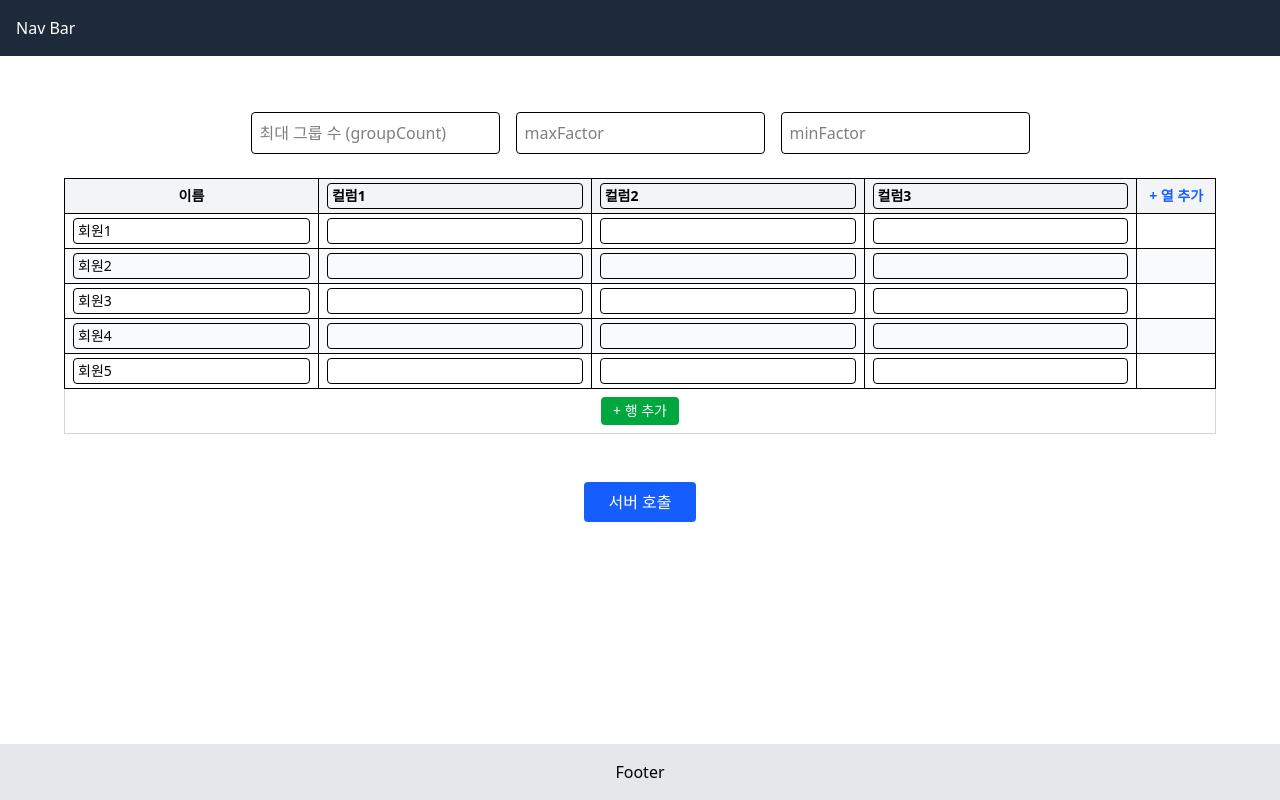
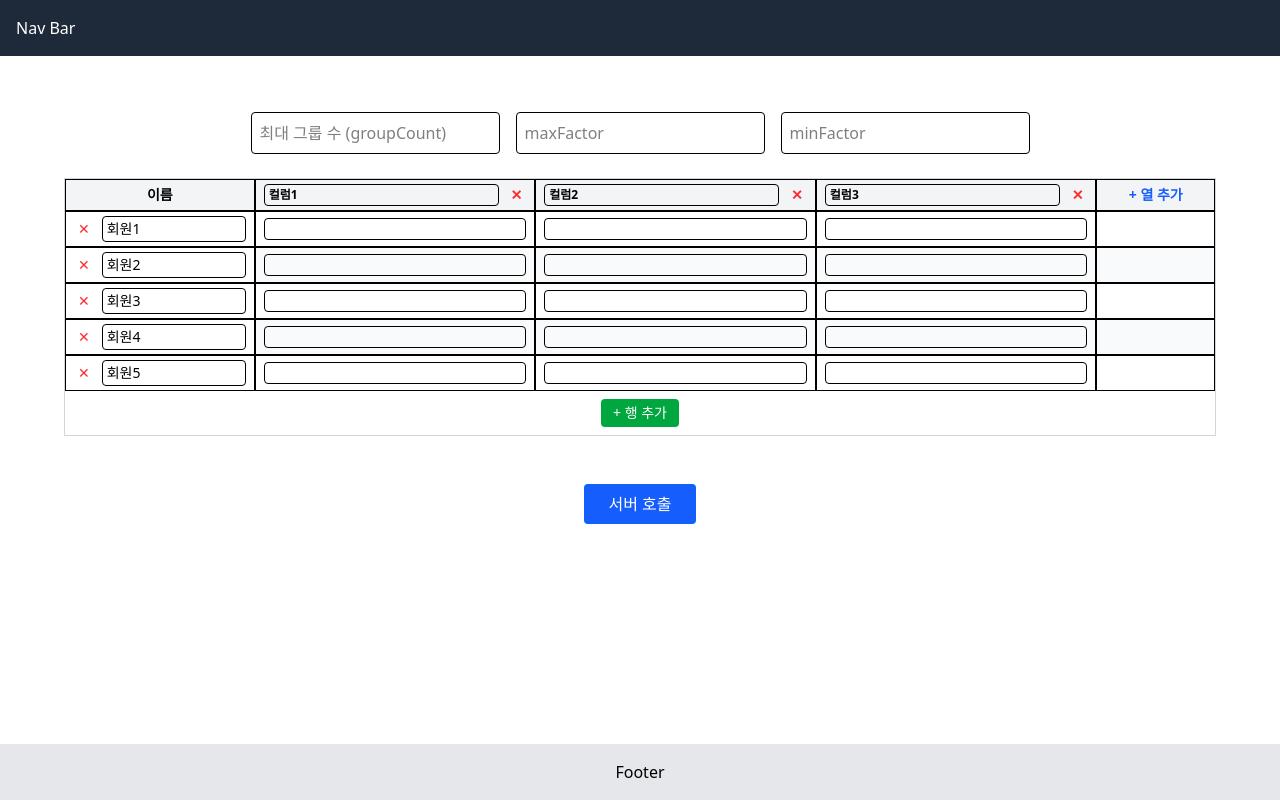
Before and after one commit to Team-2H/Grouping_HH, a React (Vite) app in the folder frontend/: page / in a window 1280 px wide. Built offline with nearby package versions, Linux system fonts and the light colour scheme.

Commit message:
각 컬럼, 로우 별 삭제 버튼 추가

```diff
--- a/frontend/src/App.tsx
+++ b/frontend/src/App.tsx
@@ -5,18 +5,7 @@ function App() {
   const [groupCount, setGroupCount] = useState('');
   const [maxFactor, setMaxFactor] = useState('');
   const [minFactor, setMinFactor] = useState('');
-  // const [userData, setUserData] = useState([...]);
-  // const [userData, setUserData] = useState(() =>
-  //   Array.from({ length: 5 }, (_, i) => ({
-  //     name: `회원${i + 1}`,
-  //     age: '',
-  //     height: '',
-  //     weight: '',
-  //     muscle_mass: '',
-  //     experience: '',
-  //     gender: 0,
-  //   }))
-  // );
+
   const [customColumns, setCustomColumns] = useState([
     '컬럼1',
     '컬럼2',
@@ -29,6 +18,12 @@ function App() {
     { name: '회원4', values: ['', '', ''] },
     { name: '회원5', values: ['', '', ''] },
   ]);
+  // 고정 폭(px) — 네가 쓰는 w-48(≈192px) 기준
+  const NAME_COL_PX = 100; // "이름" 열
+  const ADD_COL_PX = 100; // "+ 열 추가" 열 (원하는 값으로 조정 가능)
+
+  // 남은 폭을 중간 컬럼 개수로 균등 분배
+  const middleColWidth = `calc((100% - ${NAME_COL_PX + ADD_COL_PX}px) / ${customColumns.length || 1})`;
 
   /* 컬럼명 변경 핸들러 */
   const handleColumnNameChange = (colIdx: number, value: string) => {
@@ -77,6 +72,24 @@ function App() {
         values: [...user.values, ''],
       }))
     );
+  };
+  // 컬럼 제거 메서드
+  const removeColumn = (colIdx: number) => {
+    // 1. 컬럼 배열에서 제거
+    const newCols = customColumns.filter((_, idx) => idx !== colIdx);
+    setCustomColumns(newCols);
+
+    // 2. 각 유저 데이터 values 배열에서도 같은 인덱스 제거
+    const newUserData = userData.map((user) => ({
+      ...user,
+      values: user.values.filter((_, idx) => idx !== colIdx),
+    }));
+    setUserData(newUserData);
+  };
+  // 행 제거 메서드
+  const removeUserRow = (rowIdx: number) => {
+    const newUserData = userData.filter((_, idx) => idx !== rowIdx);
+    setUserData(newUserData);
   };
 
   const handleButtonClick = async () => {
@@ -157,24 +170,51 @@ function App() {
           />
         </div>
 
-        {/* 유저추가 */}
-        <div className="mt-6 px-8 overflow-auto">
-          <table className="min-w-full border border-gray-300 text-sm">
-            <thead className="bg-gray-100">
+        {/* 유저데이터 table */}
+        <div className="mt-6 px-8 overflow-x-auto relative">
+          {/* <table className="min-w-full border border-gray-300 text-sm"> */}
+          <table className="w-full table-auto border border-gray-300 text-sm border-separate border-spacing-0">
+            <colgroup>
+              {/* 1) 이름 열: 고정 폭 */}
+              <col style={{ width: NAME_COL_PX }} />
+              {/* 2) 중간 컬럼들: 남은 폭을 균등 분배 */}
+              {customColumns.map((_, i) => (
+                <col key={i} style={{ width: middleColWidth }} />
+              ))}
+              {/* 3) "+ 열 추가" 열: 고정 폭 */}
+              <col style={{ width: ADD_COL_PX }} />
+            </colgroup>
+            <thead className="bg-gray-100 sticky top-0 z-20">
               <tr>
-                <th className="border px-2 py-1">이름</th>
+                <th
+                  // className="border px-2 py-1 sticky left-0 top-0 z-40 bg-gray-100 w-40 md:w-48"
+                  className="border px-2 py-1 sticky left-0 top-0 z-40 bg-gray-100"
+                  style={{ minWidth: '10rem' }}
+                >
+                  이름
+                </th>
                 {customColumns.map((col, colIdx) => (
-                  <th key={colIdx} className="border px-2 py-1">
+                  <th key={colIdx} className="border px-2 py-1 w-15 md:w-32">
+                    <div className="flex items-center gap-2">
                       <input
                         value={col}
                         onChange={(e) =>
                           handleColumnNameChange(colIdx, e.target.value)
                         }
-                      className="w-full border rounded px-1 py-0.5"
+                        className="flex-1 min-w-0 border rounded px-1 py-0.5 text-xs"
                       />
+                      <button
+                        onClick={() => removeColumn(colIdx)}
+                        className="shrink-0 text-red-500 hover:text-red-700 px-1"
+                        aria-label={`컬럼 ${colIdx + 1} 삭제`}
+                        title="열 삭제"
+                      >
+                        ✕
+                      </button>
+                    </div>
                   </th>
                 ))}
-                <th className="border px-2 py-1">
+                <th className="border px-2 py-1 whitespace-nowrap">
                   <button
                     onClick={addColumn}
                     className="text-blue-600 hover:underline"
@@ -188,21 +228,37 @@ function App() {
             <tbody>
               {userData.map((user, rowIdx) => (
                 <tr key={rowIdx} className="odd:bg-white even:bg-gray-50">
-                  <td className="border px-2 py-1">
+                  <td className="border px-2 py-1 sticky left-0 z-10 bg-white">
+                    <div className="flex items-center gap-2">
+                      <button
+                        onClick={() => removeUserRow(rowIdx)}
+                        className="shrink-0 text-red-500 hover:text-red-700 px-1"
+                        aria-label={`행 ${rowIdx + 1} 삭제`}
+                        title="행 삭제"
+                        type="button"
+                      >
+                        ✕
+                      </button>
                       <input
                         value={user.name}
-                      onChange={(e) => handleNameChange(rowIdx, e.target.value)}
+                        onChange={(e) =>
+                          handleNameChange(rowIdx, e.target.value)
+                        }
                         className="w-full border rounded px-1 py-0.5"
                       />
+                    </div>
                   </td>
                   {user.values.map((val, colIdx) => (
-                    <td key={colIdx} className="border px-2 py-1">
+                    <td
+                      key={colIdx}
+                      className="border px-2 py-1 w-24 sm:w-28 md:w-32"
+                    >
                       <input
                         value={val}
                         onChange={(e) =>
                           handleValueChange(rowIdx, colIdx, e.target.value)
                         }
-                        className="w-full border rounded px-1 py-0.5"
+                        className="w-full min-w-0 border rounded px-1 py-0.5 text-xs"
                       />
                     </td>
                   ))}
@@ -226,7 +282,7 @@ function App() {
           </table>
         </div>
 
-        {/* 🔵 버튼 추가 */}
+        {/* 🔵 submit 버튼 */}
         <div className="mt-12 mb-10 flex justify-center">
           <button
             onClick={handleButtonClick}
```
Lines whose indentation alone changed are shown as unchanged.
